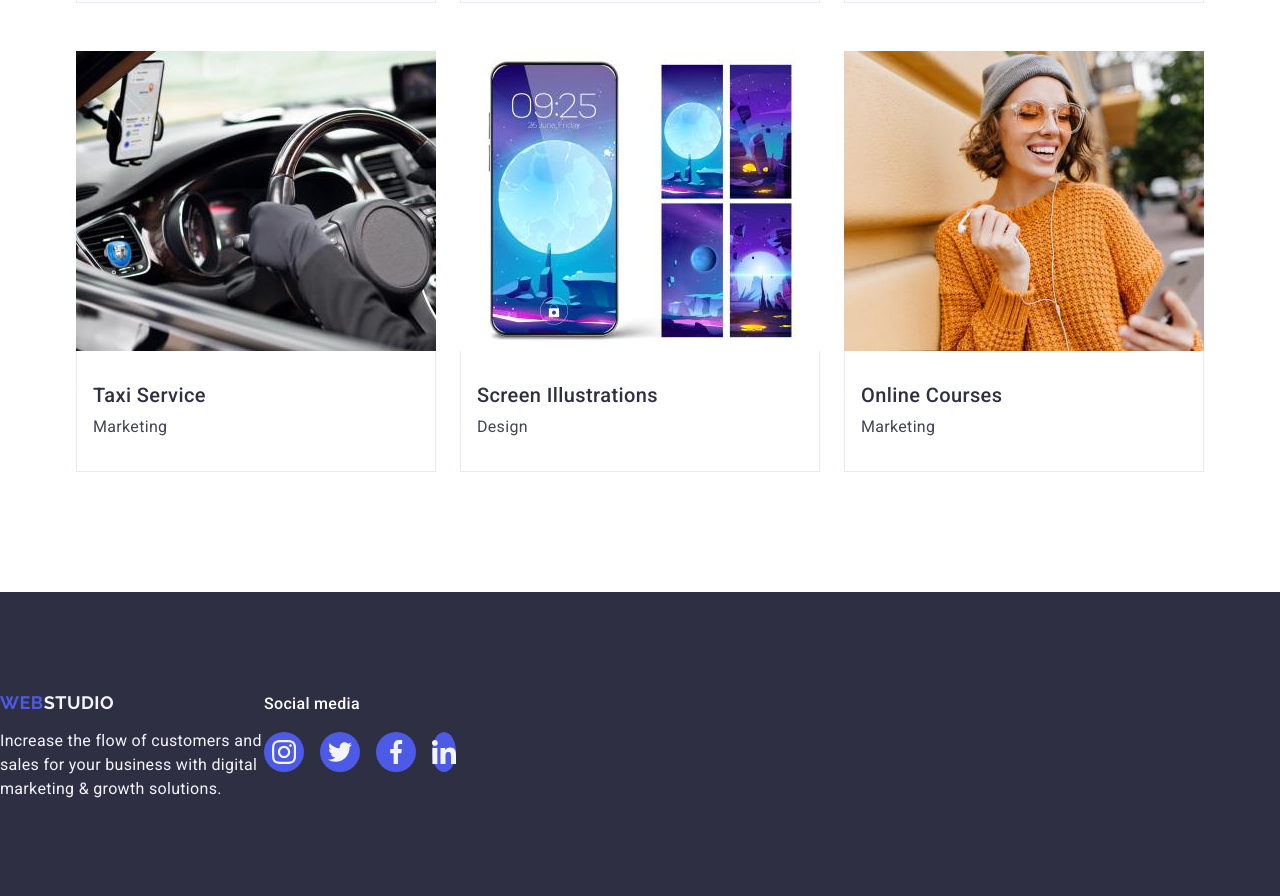
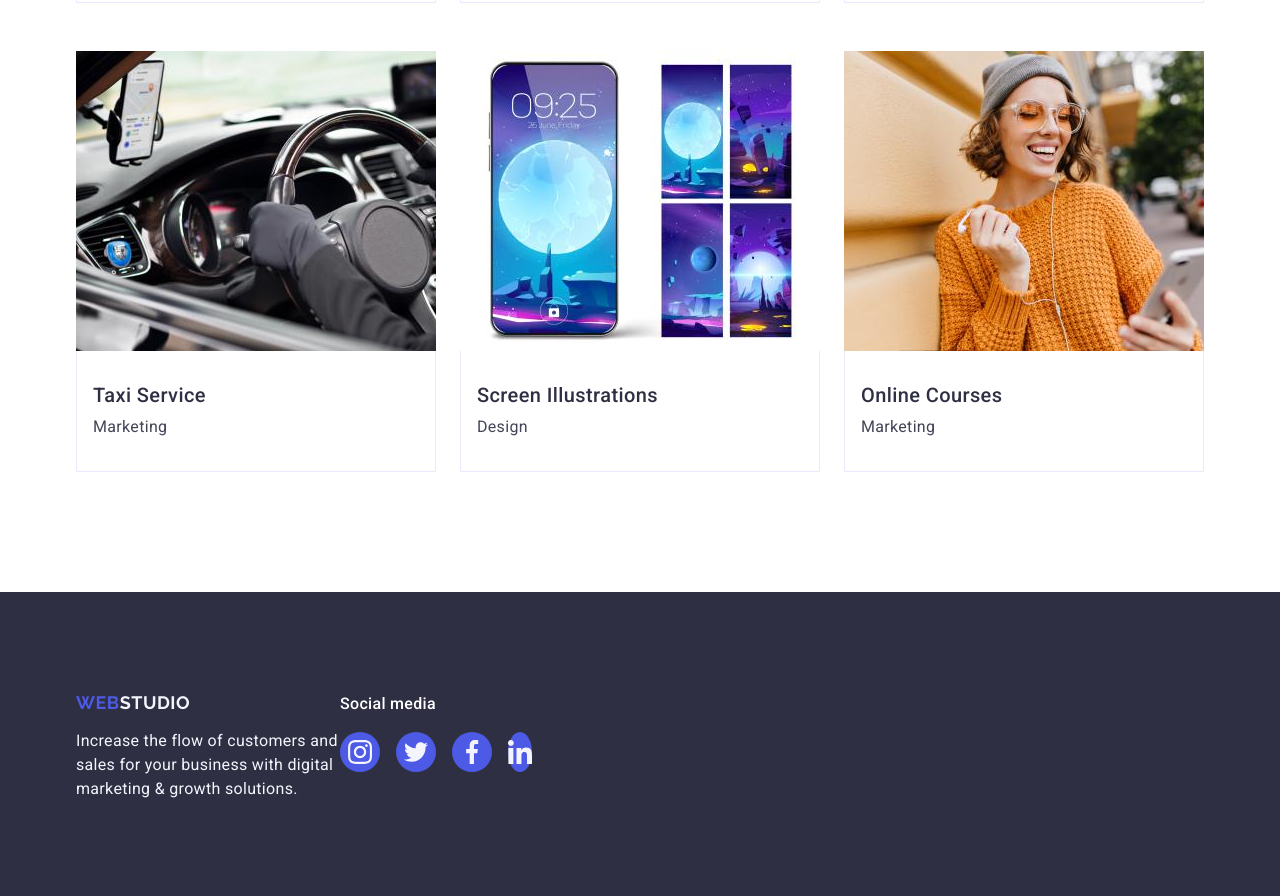
Before and after one commit to Zuzannabujak/goit-markup-hw-04, a plain HTML site: page index.html in a window 1280 px wide. Shown: the part 2583-3479 px from the top of the page. Drawn offline with nearby package versions, Linux system fonts and the light colour scheme; files whose address does not match are found by name.

Commit message:
Update styles.css

```diff
--- a/css/styles.css
+++ b/css/styles.css
@@ -433,6 +433,9 @@ margin-bottom: 8px;
  {
   display:flex;
   align-items: baseline;
+  width: 1158px;
+  padding: 0 15px;
+  margin: 0 auto;
 }
 .foot-div
 {
```
